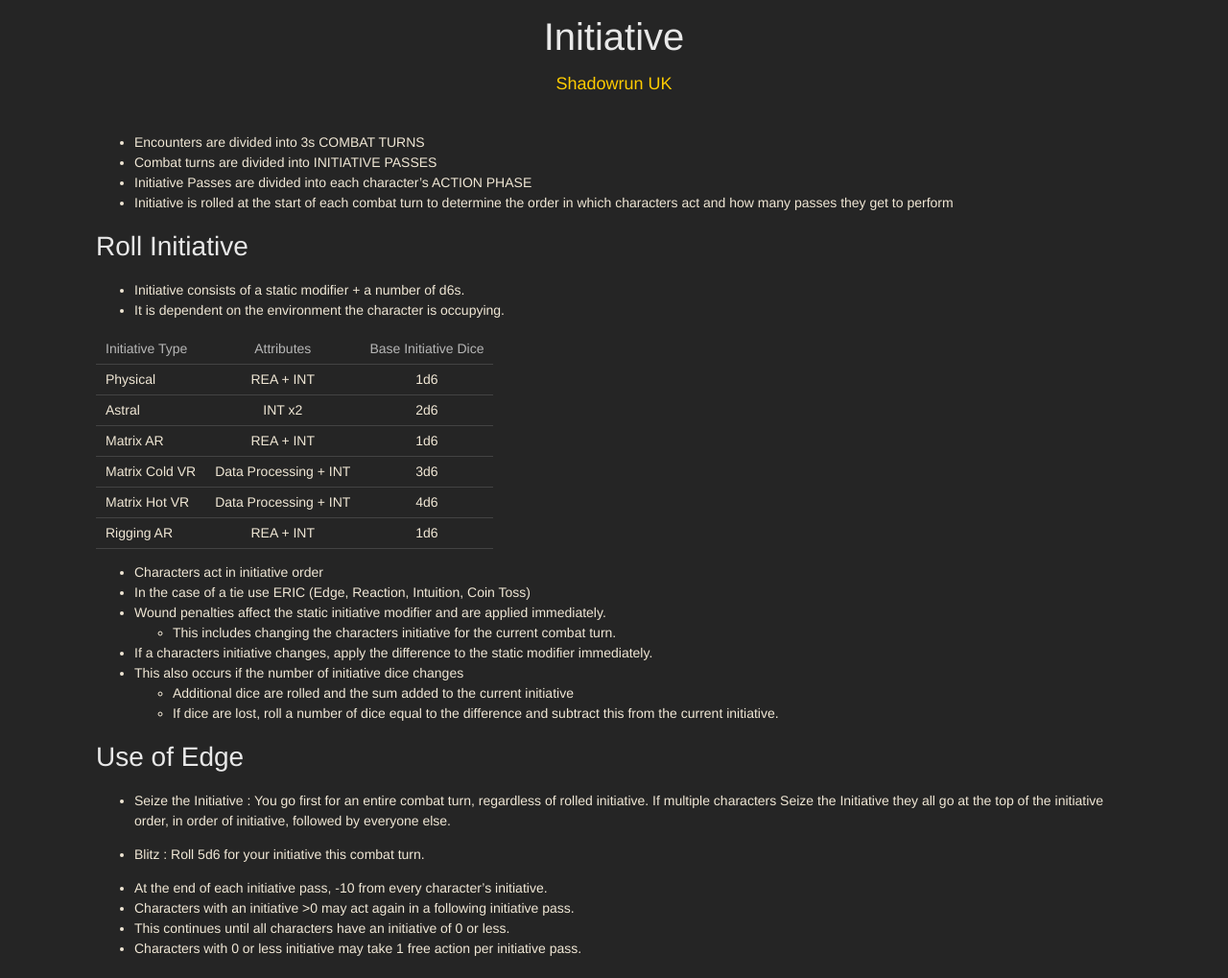
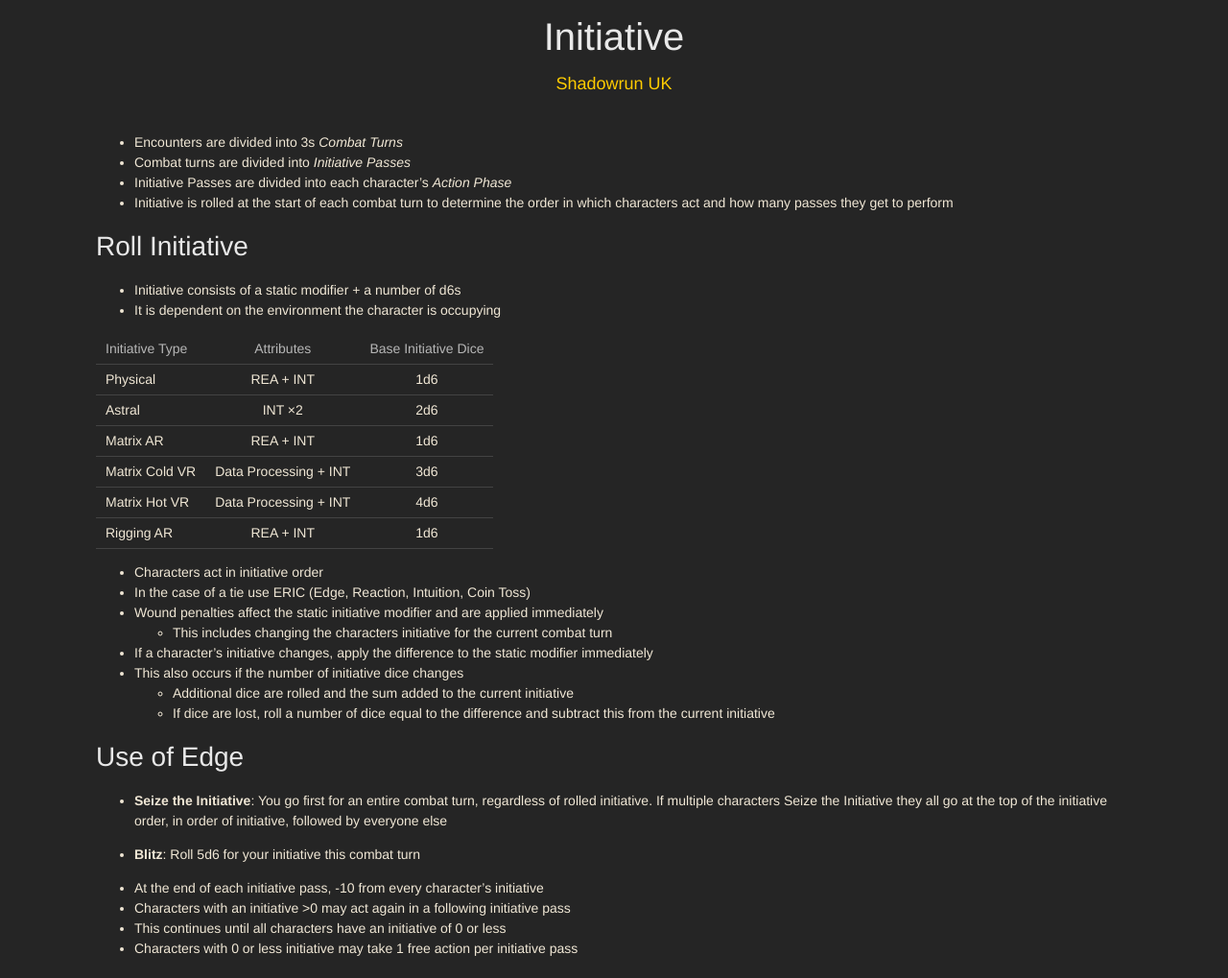
Before and after one commit to Anomandarist/Shadowrun-UK, a Jekyll site: the page built from Rules/Initiative.md, in a window 1280 px wide. Shown: the whole page at 96% size. Built offline with Jekyll 4.4.1, drawn with Linux system fonts in a browser that asks for light colours; our own code applies the rules of GitHub Pages for plain Markdown files.

Commit message:
Initiative: Formatting Standardisation

```diff
--- a/Rules/Initiative.md
+++ b/Rules/Initiative.md
@@ -2,21 +2,20 @@
 title: Initiative
 ---
 
-- Encounters are divided into 3s COMBAT TURNS
-- Combat turns are divided into INITIATIVE PASSES
-- Initiative Passes are divided into each character's ACTION PHASE
+- Encounters are divided into 3s _Combat Turns_
+- Combat turns are divided into _Initiative Passes_
+- Initiative Passes are divided into each character’s _Action Phase_
 - Initiative is rolled at the start of each combat turn to determine the order in which characters act and how many passes they get to perform
 
 # Roll Initiative
 
-- Initiative consists of a static modifier + a number of d6s.
-- It is dependent on the environment the character is occupying.
-
+- Initiative consists of a static modifier + a number of d6s
+- It is dependent on the environment the character is occupying
 
 | Initiative Type |      Attributes       | Base Initiative Dice |
 | --------------- |:---------------------:|:--------------------:|
 | Physical        |       REA + INT       |         1d6          |
-| Astral          |        INT x2         |         2d6          |
+| Astral          |        INT ×2         |         2d6          |
 | Matrix AR       |       REA + INT       |         1d6          |
 | Matrix Cold VR  | Data Processing + INT |         3d6          |
 | Matrix Hot VR   | Data Processing + INT |         4d6          |
@@ -24,18 +23,18 @@ title: Initiative
 
 - Characters act in initiative order
 - In the case of a tie use ERIC (Edge, Reaction, Intuition, Coin Toss)
-- Wound penalties affect the static initiative modifier and are applied immediately.
-	- This includes changing the characters initiative for the current combat turn.
-- If a characters initiative changes, apply the difference to the static modifier immediately.
+- Wound penalties affect the static initiative modifier and are applied immediately
+	- This includes changing the characters initiative for the current combat turn
+- If a character’s initiative changes, apply the difference to the static modifier immediately
 - This also occurs if the number of initiative dice changes
 	- Additional dice are rolled and the sum added to the current initiative
-	- If dice are lost, roll a number of dice equal to the difference and subtract this from the current initiative.
+	- If dice are lost, roll a number of dice equal to the difference and subtract this from the current initiative
 
 # Use of Edge
-- Seize the Initiative : You go first for an entire combat turn, regardless of rolled initiative. If multiple characters Seize the Initiative they all go at the top of the initiative order, in order of initiative, followed by everyone else.
-- Blitz : Roll 5d6 for your initiative this combat turn.
+- **Seize the Initiative**: You go first for an entire combat turn, regardless of rolled initiative.  If multiple characters Seize the Initiative they all go at the top of the initiative order, in order of initiative, followed by everyone else
+- **Blitz**: Roll 5d6 for your initiative this combat turn
 
-- At the end of each initiative pass,  -10 from every character's initiative.
-- Characters with an initiative >0 may act again in a following initiative pass.
-- This continues until all characters have an initiative of 0 or less.
-- Characters with 0 or less initiative may take 1 free action per initiative pass.
+- At the end of each initiative pass, -10 from every character’s initiative
+- Characters with an initiative >0 may act again in a following initiative pass
+- This continues until all characters have an initiative of 0 or less
+- Characters with 0 or less initiative may take 1 free action per initiative pass
```
